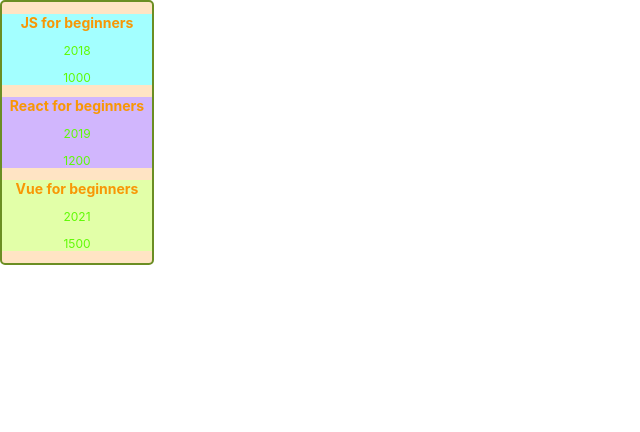
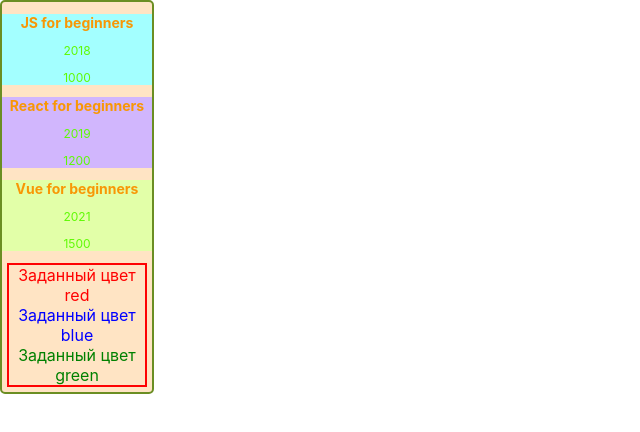
Before and after one commit to ENNA-Egor/less_1, a React (Create React App) app: page / in a window 1280 px wide. Shown: the top 432 px of the page, without its empty margins (0-640 px from the left). Built offline with nearby package versions, Linux system fonts and the light colour scheme.

Commit message:
Потренировался на пропсах

```diff
--- a/src/App.css
+++ b/src/App.css
@@ -63,3 +63,18 @@ p{
 .tree{
   background-color: rgb(226, 255, 168);
 }
+
+.color_red{
+  color: red;
+}
+.color_blue{
+  color: blue;
+}
+.color_green{
+  color: green;
+}
+
+.color{
+  margin: 5px;
+  border: 2px solid rgb(254, 1, 1);
+}
--- a/src/App.jsx
+++ b/src/App.jsx
@@ -2,6 +2,7 @@ import React from 'react';
 import logo from './logo.svg';
 import './App.css';
 import Book from './Book';
+import ColorPal from './ColorPal';
 
 
 function App() {
@@ -18,6 +19,11 @@ function App() {
         <div className='tree'>
           <Book name="Vue for beginners" year="2021" price="1500" />
         </div>
+        <div className = 'color'>
+          <ColorPal color='red'/>
+          <ColorPal color='blue'/>
+          <ColorPal color='green'/>
+        </div>
       </div>
 
     </div>
--- /dev/null
+++ b/src/ColorPal.jsx
@@ -0,0 +1,14 @@
+import React from "react";
+
+const ColorPal = (props) => {
+    return(
+      <div>
+         {/* <div>{bacgroundColor = props.color}</div> */}
+
+         <div className= {'color_'+props.color} >Заданный цвет {props.color}</div>
+      </div>
+    );
+  };
+
+
+  export default  ColorPal ;
```
